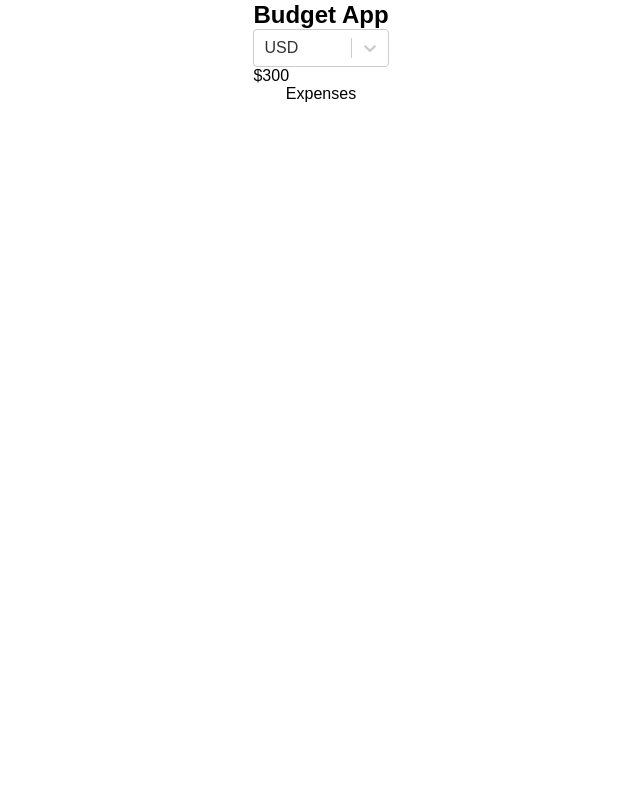
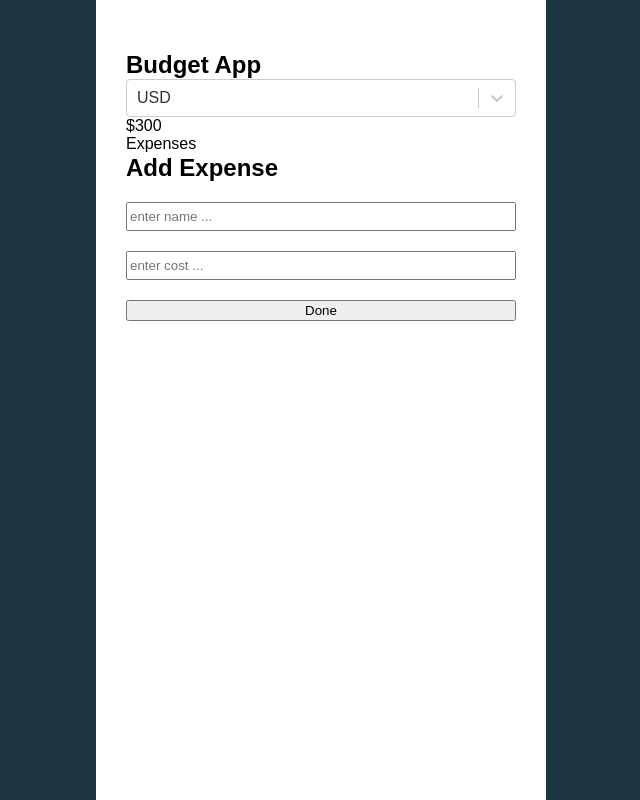
Before and after one commit to Alina-kachur/react-budget-app, a React (Create React App) app: page / in a window 1280 px wide. Shown: the whole page, without its empty margins (319-959 px from the left). Built offline with nearby package versions, Linux system fonts and the light colour scheme.

Commit message:
feat(p_4):add Form and some styles

```diff
--- a/src/App.tsx
+++ b/src/App.tsx
@@ -1,3 +1,4 @@
+import { Form } from "components/Form/Form";
 import { Budget } from "./components/Budget/Budget";
 import { Expenses } from "./components/Expenses/Expenses";
 import { GlobalStyle } from "./GlobalStyles";
@@ -9,6 +10,7 @@ export const App = () => {
       <GlobalStyle />
       <Budget />
       <Expenses />
+      <Form></Form>
     </StyledApp>
   );
 };
--- a/src/GlobalStyles.ts
+++ b/src/GlobalStyles.ts
@@ -1,5 +1,4 @@
 import { createGlobalStyle } from "styled-components";
-// import url ('https://fonts.googleapis.com/css2?family=Poppins:wght@300;500&display=swap');
 
 export const GlobalStyle = createGlobalStyle`
 html {
@@ -23,4 +22,8 @@ img {
 button{
 	cursor: pointer;
 }
+#root {
+        display: grid;
+        background-color: #1e3542;
+    }
 `;
--- /dev/null
+++ b/src/components/Button/Button.tsx
@@ -0,0 +1,10 @@
+import { StyledButton } from "./styles";
+import { ReactNode } from "react";
+
+interface IProps {
+  children: ReactNode;
+}
+
+export const Button = ({ children }: IProps) => {
+  return <StyledButton>{children}</StyledButton>;
+};
--- /dev/null
+++ b/src/components/Button/styles.ts
@@ -0,0 +1,4 @@
+import styled from "styled-components";
+
+const StyledButton = styled.button``;
+export { StyledButton };
--- a/src/components/Form/Form.tsx
+++ b/src/components/Form/Form.tsx
@@ -1,3 +1,46 @@
+import { Button } from "components/Button/Button";
+import { StyledInput } from "components/Input/styles";
+import { Title } from "components/Title/Title";
+import { useForm, SubmitHandler } from "react-hook-form";
+import { IFormValues } from "types";
+import { StyledForm, SpanErrors } from "./styles";
+
 export const Form = () => {
-  return <div>Form</div>;
+  const {
+    register,
+    handleSubmit,
+    formState: { errors },
+    reset,
+  } = useForm<IFormValues>();
+
+  const onSubmit: SubmitHandler<IFormValues> = ({ name, cost }) => {
+    console.log(name, cost);
+    reset();
+  };
+
+  return (
+    <StyledForm onSubmit={handleSubmit(onSubmit)}>
+      <Title>Add Expense</Title>
+      <StyledInput
+        {...register("name", {
+          required: "Expense name is required",
+          maxLength: { value: 20, message: "Max 20 characters" },
+          minLength: { value: 3, message: "Min 3 characters" },
+        })}
+        placeholder="enter name ..."
+        type="text"
+      />
+      {errors.name && <SpanErrors>{errors.name.message}</SpanErrors>}
+      <StyledInput
+        {...register("cost", {
+          required: "Expense cost is required",
+          maxLength: { value: 7, message: "Max 7 characters" },
+        })}
+        placeholder="enter cost ..."
+        type="number"
+      />
+      {errors.cost && <SpanErrors>{errors.cost.message}</SpanErrors>}
+      <Button>Done</Button>
+    </StyledForm>
+  );
 };
--- /dev/null
+++ b/src/components/Form/styles.ts
@@ -0,0 +1,12 @@
+import styled from "styled-components";
+
+const StyledForm = styled.form`
+  display: grid;
+  grid-template-rows: 1fr 1fr 1fr;
+  grid-gap: 20px;
+`;
+
+const SpanErrors = styled.span`
+  color: red;
+`;
+export { StyledForm, SpanErrors };
--- /dev/null
+++ b/src/components/Input/styles.ts
@@ -0,0 +1,4 @@
+import styled from "styled-components";
+
+const StyledInput = styled.input``;
+export { StyledInput };
--- a/src/styles.ts
+++ b/src/styles.ts
@@ -2,7 +2,10 @@ import styled from "styled-components";
 
 export const StyledApp = styled.div`
   display: flex;
+  place-self: center center;
   flex-direction: column;
   min-height: 100vh;
-  place-items: center;
+  width: clamp(350px, 50%, 450px);
+  background-color: white;
+  padding: 50px 30px;
 `;
--- a/src/types.ts
+++ b/src/types.ts
@@ -14,5 +14,9 @@ interface ICurrencyContext {
   curentCurrency: ICurrency;
   setNewCurrency: (option: ICurrency) => void;
 }
+interface IFormValues {
+  name: string;
+  cost: number;
+}
 
-export { type ICurrencyContextProvider, type ICurrency, type ICurrencyContext };
+export { type ICurrencyContextProvider, type ICurrency, type ICurrencyContext, type IFormValues };
```
Also changed, not shown: src/components/Input/Input.tsx (added, +10 -0 lines), tsconfig.json (+3 -8 lines).
